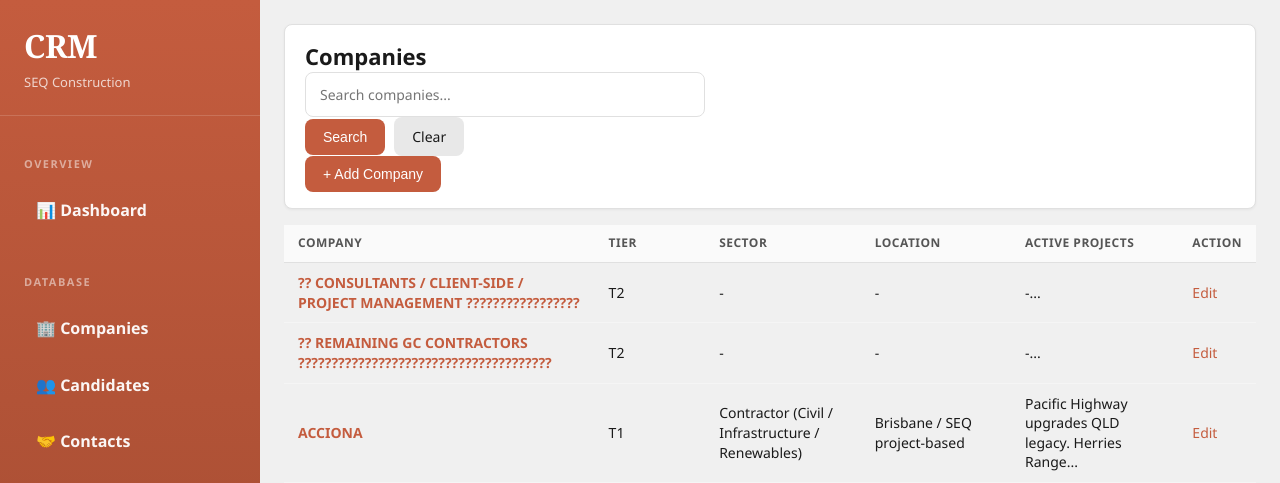
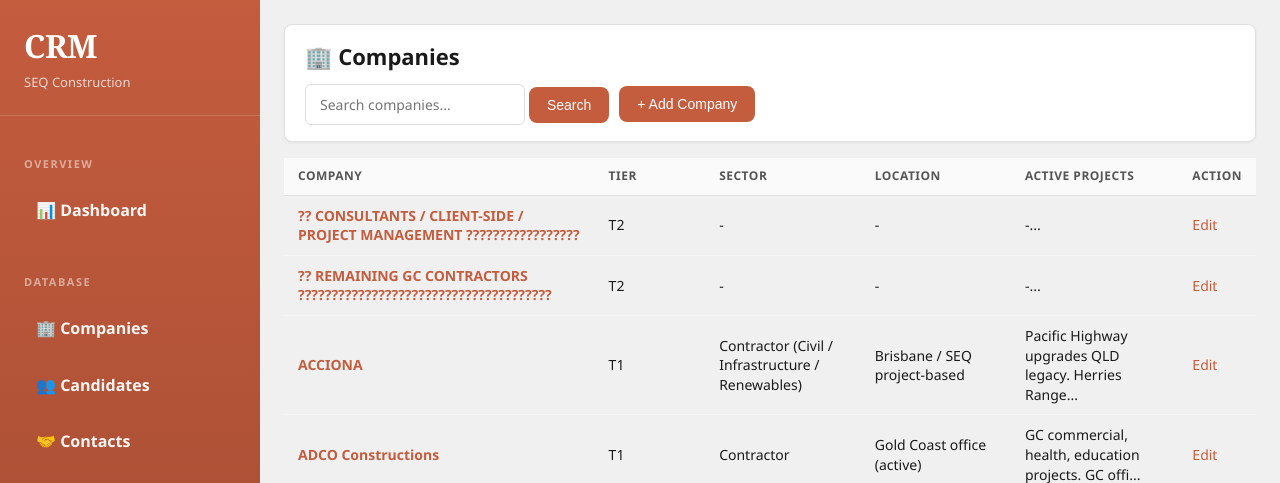
Before and after one commit to claudia-ai-bot/workspace, a Flask app: page /companies in a window 1280 px wide. Shown: the top 483 px of the page. Run offline with Flask 3, Linux system fonts and the light colour scheme; data comes from the database, SQL or seed files in the repository.

Commit message:
Companies page - inline search and buttons like contacts

```diff
--- a/seq-crm/templates/companies.html
+++ b/seq-crm/templates/companies.html
@@ -5,15 +5,17 @@
 {% block content %}
 
 <div class="header">
-  <h1>Companies</h1>
-  <div class="search">
-    <form method="get" style="max-width: 400px;">
-      <input type="text" name="search" placeholder="Search companies..." value="{{ search }}" />
+  <h1>🏢 Companies</h1>
+  <div style="margin-top: 12px; display: flex; gap: 10px; align-items: center; flex-wrap: wrap;">
+    <form method="get" style="display: inline;">
+      <input type="text" name="search" placeholder="Search companies..." value="{{ search }}" style="padding: 10px 14px; border: 1px solid #ddd; border-radius: 6px; width: 220px;">
       <button type="submit" class="btn">Search</button>
+      {% if search %}
       <a href="/companies" class="btn btn-secondary" style="margin-left: 5px;">Clear</a>
+      {% endif %}
     </form>
+    <button class="btn" onclick="showAddForm()">+ Add Company</button>
   </div>
-  <button class="btn" onclick="showAddForm()">+ Add Company</button>
 </div>
 
 <!-- Add/Edit Form (hidden by default) -->
```
